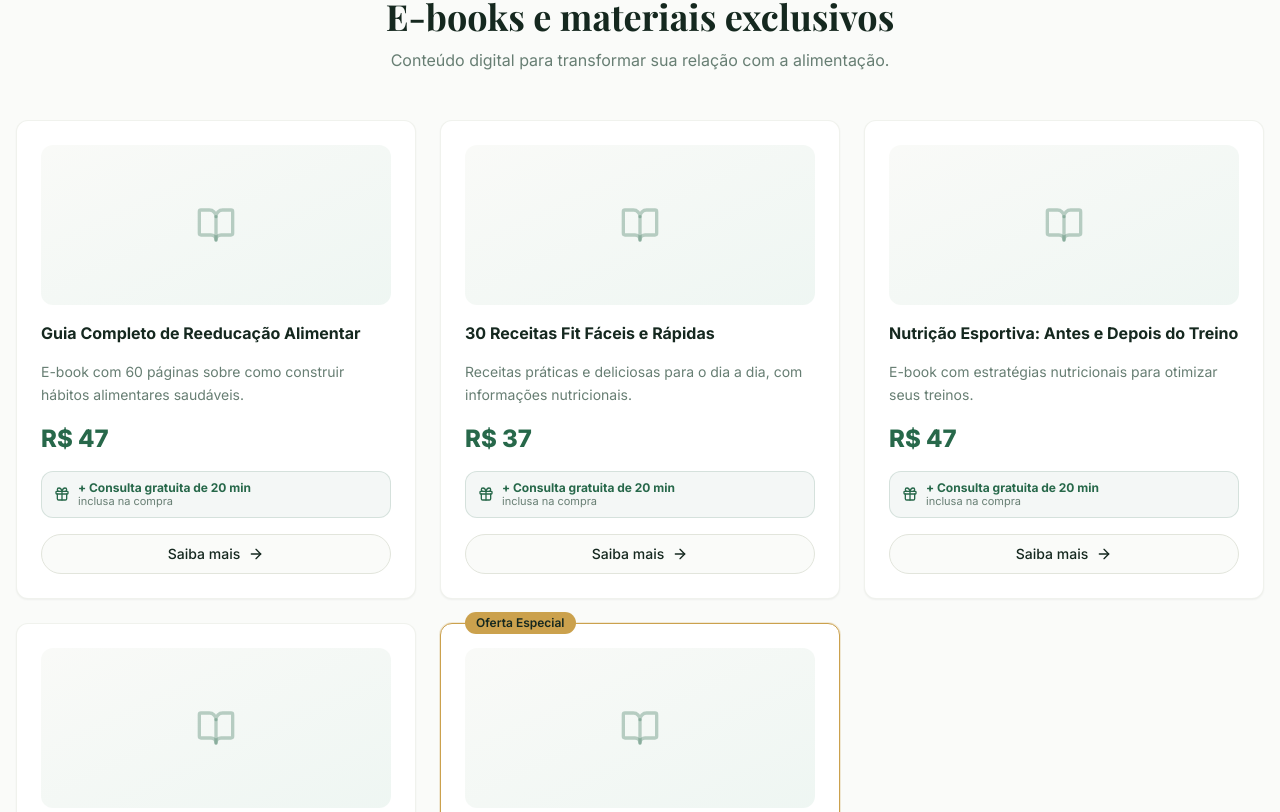
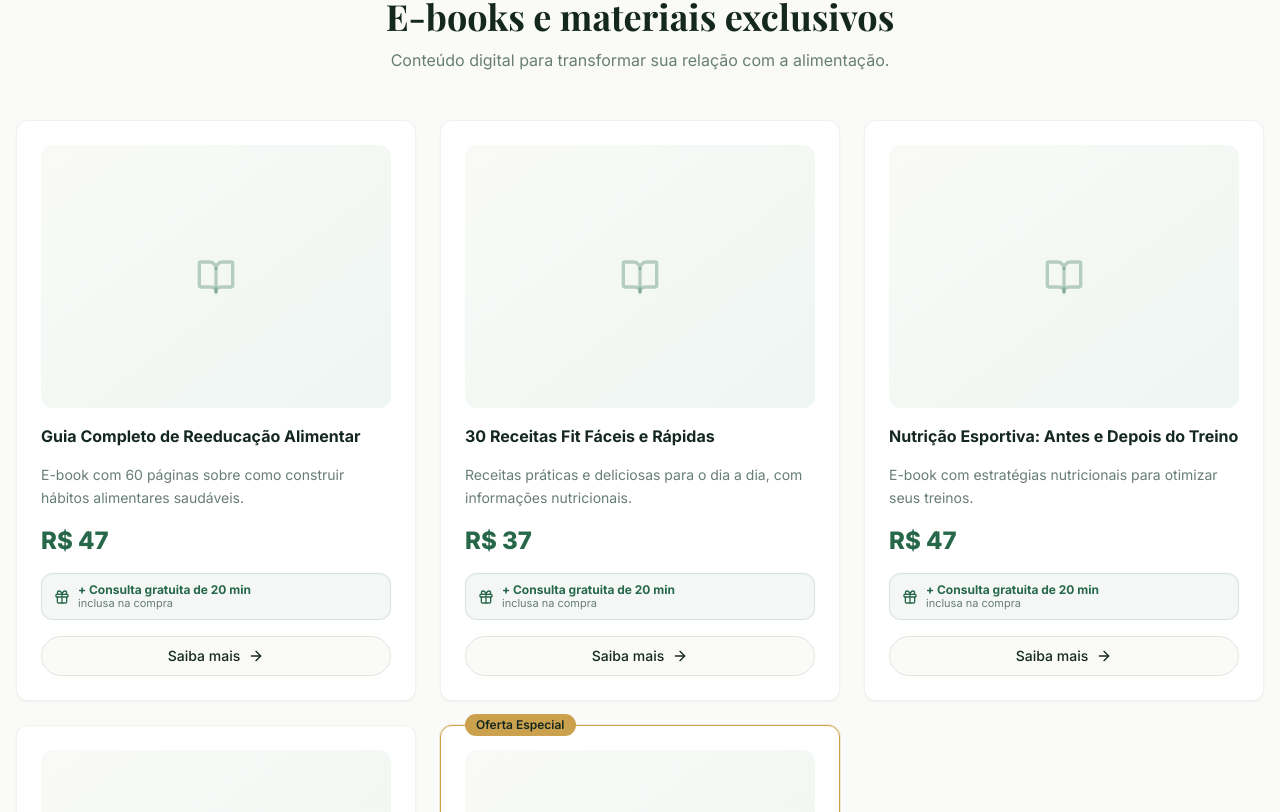
Before and after one commit to gustavodev8/nutri_ladingpage, a React (Vite) app: page / in a window 1280 px wide. Shown: the part 5028-5840 px from the top of the page. Built offline with nearby package versions, Linux system fonts and the light colour scheme; no server answers; the database is empty; the HTML template or start-up script is replaced by a standard one.

Commit message:
style: aumentar área de imagem nos cards de produto digital
Troca altura fixa por aspect-ratio 4:3 para exibir mais da imagem
sem cortar. Adiciona object-top para priorizar o topo nas capas.
Aplicado em DigitalProductsSection e LojaPage.

https://claude.ai/code/session_0147cW8srhvEQ5fe8QhvLRD9

```diff
--- a/src/components/DigitalProductsSection.tsx
+++ b/src/components/DigitalProductsSection.tsx
@@ -45,12 +45,12 @@ const DigitalProductsSection = () => {
                 </Badge>
               )}
               <CardContent className="p-6 flex flex-col gap-4 h-full">
-                <div className="w-full h-40 rounded-lg overflow-hidden bg-gradient-to-br from-secondary/40 to-green-light flex items-center justify-center">
+                <div className="w-full aspect-[4/3] rounded-lg overflow-hidden bg-gradient-to-br from-secondary/40 to-green-light flex items-center justify-center">
                   {item.imageUrl ? (
                     <img
                       src={item.imageUrl}
                       alt={item.name}
-                      className="w-full h-full object-cover"
+                      className="w-full h-full object-cover object-top"
                     />
                   ) : (
                     <BookOpen className="h-10 w-10 text-primary/30" />
--- a/src/pages/LojaPage.tsx
+++ b/src/pages/LojaPage.tsx
@@ -183,12 +183,12 @@ const ProdutoCard = ({ item, index }: ProdutoCardProps) => (
     )}
 
     <CardContent className="p-0 flex flex-col h-full">
-      <div className="w-full h-44 overflow-hidden bg-gradient-to-br from-primary/10 via-secondary/10 to-primary/5 flex items-center justify-center shrink-0">
+      <div className="w-full aspect-[4/3] overflow-hidden bg-gradient-to-br from-primary/10 via-secondary/10 to-primary/5 flex items-center justify-center shrink-0">
         {item.imageUrl ? (
           <img
             src={item.imageUrl}
             alt={item.name}
-            className="w-full h-full object-cover group-hover:scale-105 transition-transform duration-500"
+            className="w-full h-full object-cover object-top group-hover:scale-105 transition-transform duration-500"
           />
         ) : (
           <BookOpen className="h-12 w-12 text-primary/25" />
```
